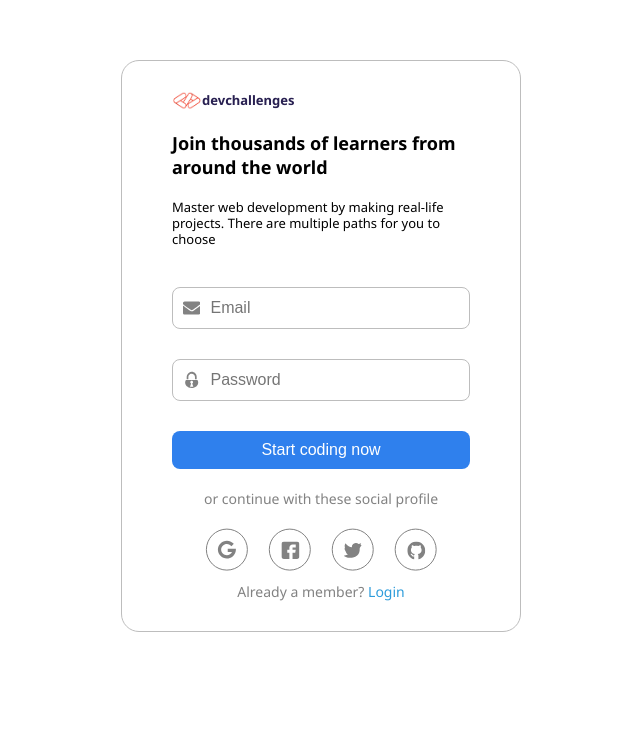
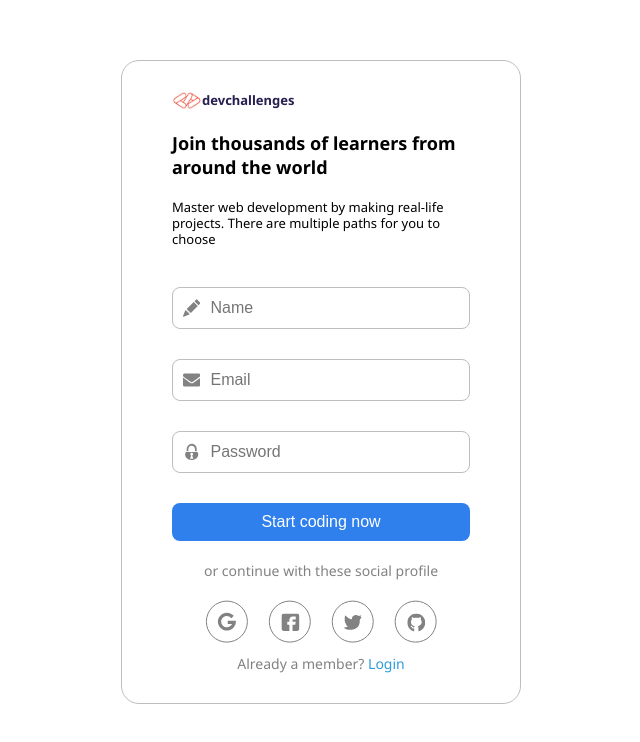
Before and after one commit to MichaelRodriguesss/Authentication-App, a Next.js app: page / in a window 1280 px wide. Shown: the part 140-882 px from the top of the page, without its empty margins (319-959 px from the left). Built offline with nearby package versions, Linux system fonts and the light colour scheme.

Commit message:
organized the folders and added a name input

```diff
--- a/src/components/Validation/EditValidation.jsx
+++ b/src/components/Form/Edit/index.jsx
@@ -1,5 +1,5 @@
 import { useForm } from "react-hook-form";
-import styles from "../../styles/edit.module.scss";
+import styles from "../../../styles/edit.module.scss";
 
 const EditForm = () => {
   const {
--- a/src/components/Validation/LoginValidation.jsx
+++ b/src/components/Form/Login/index.jsx
@@ -1,5 +1,5 @@
 import { useForm } from "react-hook-form";
-import styles from "../../styles/index.module.scss";
+import styles from "../../../styles/index.module.scss";
 import { FaEnvelope } from "react-icons/fa";
 import { GiPadlock } from "react-icons/gi";
 
--- a/src/components/Validation/RegisterValidation.jsx
+++ b/src/components/Form/Register/index.jsx
@@ -1,7 +1,8 @@
 import { useForm } from "react-hook-form";
-import styles from "../../styles/index.module.scss";
+import styles from "../../../styles/index.module.scss";
 import { FaEnvelope } from "react-icons/fa";
 import { GiPadlock } from "react-icons/gi";
+import { BsPencilFill } from "react-icons/bs";
 
 const RegisterForm = () => {
   const {
@@ -14,6 +15,7 @@ const RegisterForm = () => {
   const handleError = (errors) => {};
 
   const registerOptions = {
+    name: { required: "Name is required" },
     email: { required: "Email is required" },
     password: {
       required: "Password is required",
@@ -27,6 +29,20 @@ const RegisterForm = () => {
   return (
     <form onSubmit={handleSubmit(handleRegistration, handleError)}>
       <div className={styles.inputName}>
+        <BsPencilFill className={styles.icon} />
+        <input
+          type="name"
+          name="name"
+          placeholder="Name"
+          {...register("name", registerOptions.name)}
+        />
+      </div>
+
+      <p style={{ color: "#EB5757", fontSize: "1.6rem" }}>
+        {errors?.name && errors.name.message}
+      </p>
+
+      <div className={styles.inputEmail}>
         <FaEnvelope className={styles.icon} />
         <input
           type="email"
--- a/src/pages/edit.jsx
+++ b/src/pages/edit.jsx
@@ -6,7 +6,7 @@ import { IoIosArrowBack } from "react-icons/io";
 import { MdPhotoCamera } from "react-icons/md";
 import Modal from "../components/Modal/Modal";
 import { useState } from "react";
-import Edit from "../components/Validation/EditValidation";
+import Edit from "../components/Form/Edit";
 
 export default function Home() {
   const [dropdown, setDropdown] = useState(false);
--- a/src/pages/index.jsx
+++ b/src/pages/index.jsx
@@ -7,7 +7,7 @@ import facebook from "../assets/images/Facebook.svg";
 import twitter from "../assets/images/Twitter.svg";
 import github from "../assets/images/Github.svg";
 
-import RegisterForm from "../components/Validation/RegisterValidation";
+import RegisterForm from "../components/Form/Register";
 
 export default function Home() {
   return (
--- a/src/pages/login.jsx
+++ b/src/pages/login.jsx
@@ -7,7 +7,7 @@ import facebook from "../assets/images/Facebook.svg";
 import twitter from "../assets/images/Twitter.svg";
 import github from "../assets/images/Github.svg";
 
-import LoginForm from "../components/Validation/LoginValidation";
+import LoginForm from "../components/Form/Login";
 
 export default function Home() {
   return (
--- a/src/styles/index.module.scss
+++ b/src/styles/index.module.scss
@@ -52,6 +52,7 @@
       }
 
       .inputName,
+      .inputEmail,
       .inputPassword {
         display: flex;
         align-items: center;
```
